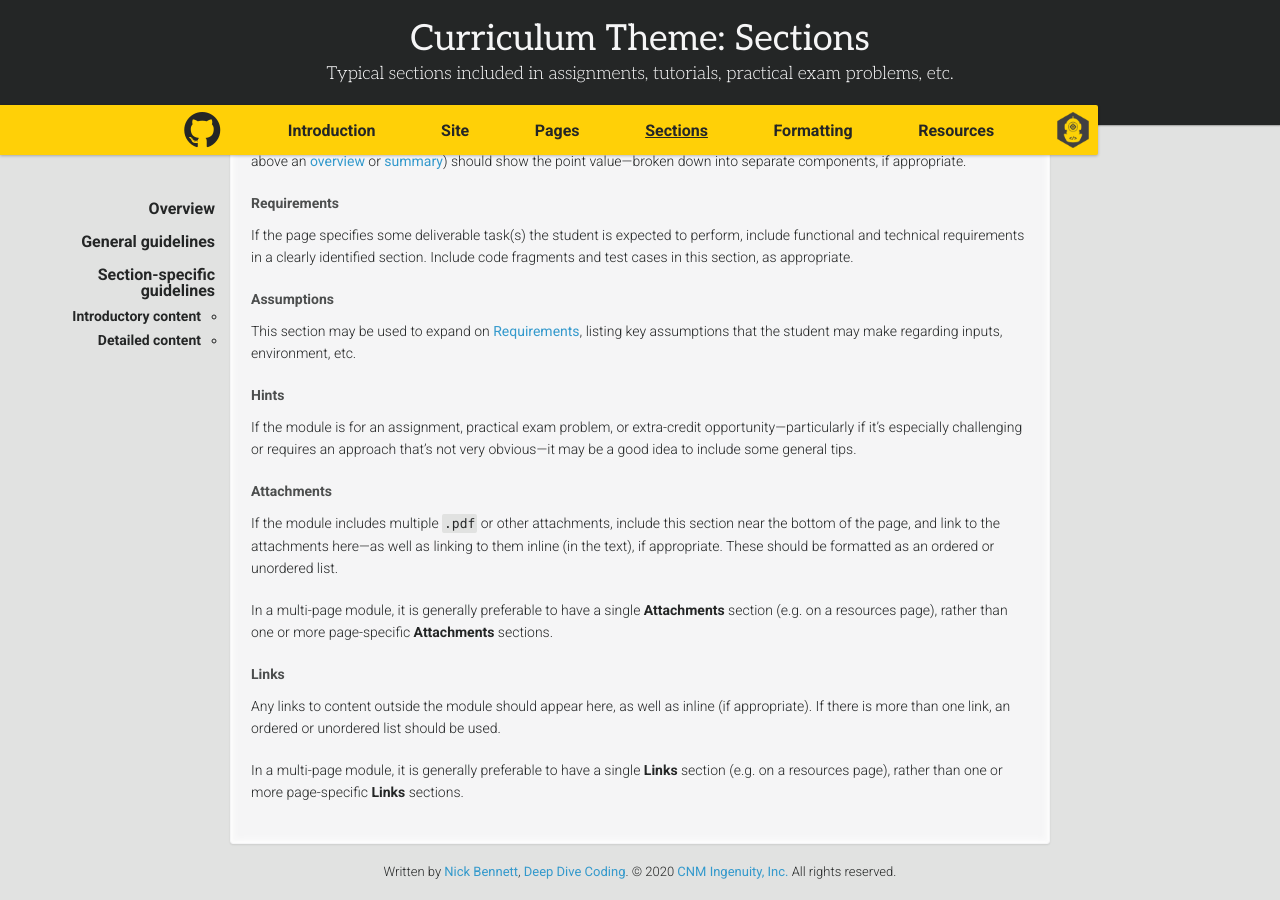
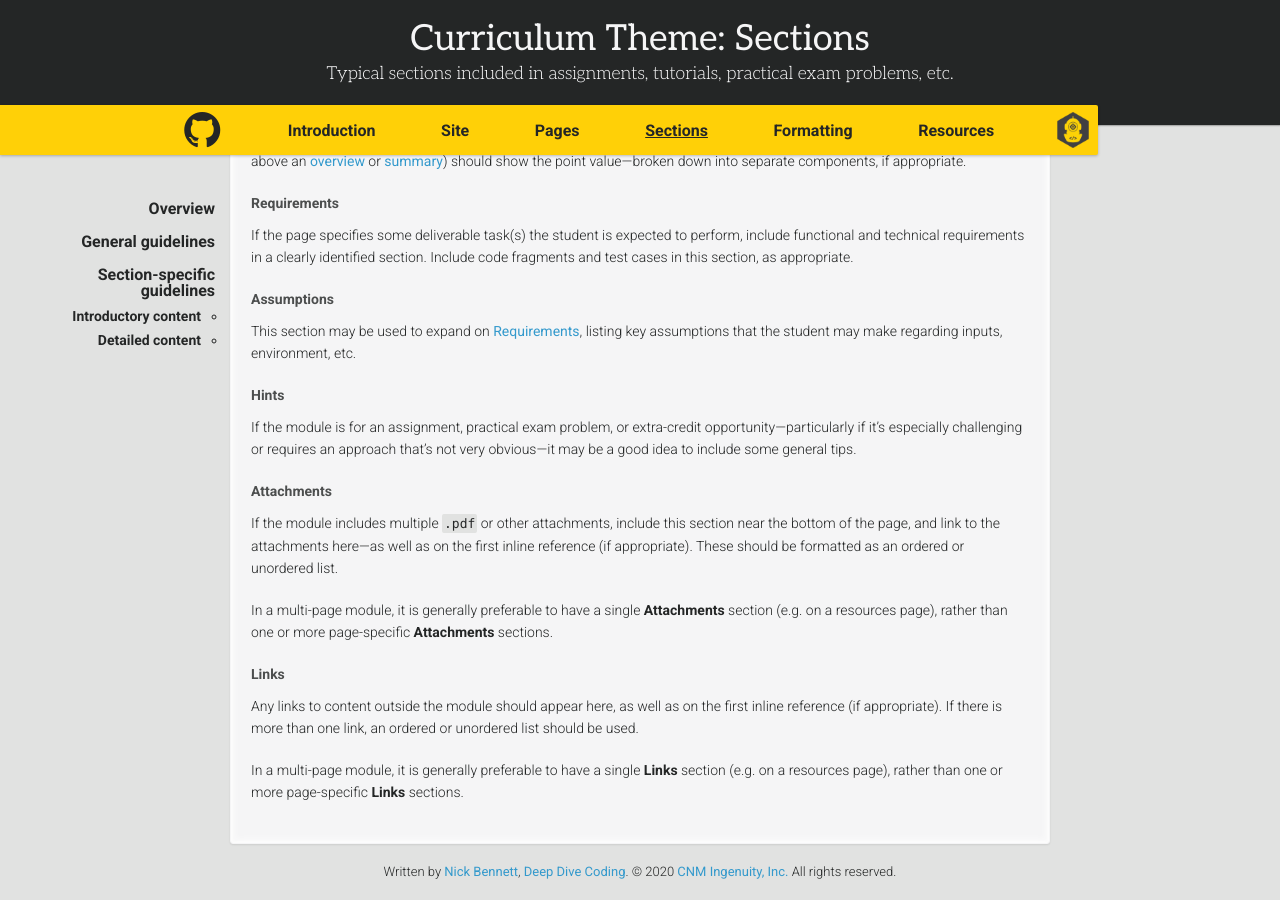
Before and after one commit to ddc-java/ddc-day, a Jekyll site: the page built from sections.md, in a window 1280 px wide and 900 px high, scrolled down 1642 px. Built offline with Jekyll 4.4.1, drawn with Linux system fonts in a browser that asks for light colours; nearby versions of some CDN libraries; some web fonts are replaced; our own code applies the rules of GitHub Pages for plain Markdown files.

Commit message:
Reconcile link advice on sections and formatting pages

```diff
--- a/sections.md
+++ b/sections.md
@@ -51,30 +51,30 @@ Alternatively, **Summary** may be used at the end of a page or module, recapitul
 
 ### Detailed content
 
-#### Value<a name="inventory-value"></a>
+#### Value
 
-If the module is an assignment, practical exam problem, or extra-credit problem, this section (at or near the top---usually even above an [overview](#inventory-overview) or [summary](#inventory-summary)) should show the point value---broken down into separate components, if appropriate.
+If the module is an assignment, practical exam problem, or extra-credit problem, this section (at or near the top---usually even above an [overview](#inventory-overview) or [summary](#summary)) should show the point value---broken down into separate components, if appropriate.
 
-#### Requirements<a name="inventory-requirements"></a>
+#### Requirements
 
 If the page specifies some deliverable task(s) the student is expected to perform, include functional and technical requirements in a clearly identified section. Include code fragments and test cases in this section, as appropriate.
 
-#### Assumptions<a name="inventory-assumptions"></a>
+#### Assumptions
 
-This section may be used to expand on [Requirements](#inventory-requirements), listing key assumptions that the student may make regarding inputs, environment, etc.
+This section may be used to expand on [Requirements](#requirements), listing key assumptions that the student may make regarding inputs, environment, etc.
 
-#### Hints<a name="inventory-hints"></a>
+#### Hints
 
 If the module is for an assignment, practical exam problem, or extra-credit opportunity---particularly if it's especially challenging or requires an approach that's not very obvious---it may be a good idea to include some general tips.
 
-#### Attachments<a name="inventory-attachments"></a>
+#### Attachments
 
-If the module includes multiple `.pdf` or other attachments, include this section near the bottom of the page, and link to the attachments here---as well as linking to them inline (in the text), if appropriate. These should be formatted as an ordered or unordered list.
+If the module includes multiple `.pdf` or other attachments, include this section near the bottom of the page, and link to the attachments here---as well as on the first inline reference (if appropriate). These should be formatted as an ordered or unordered list.
 
 In a multi-page module, it is generally preferable to have a single **Attachments** section (e.g. on a resources page), rather than one or more page-specific **Attachments** sections.
 
-#### Links<a name="inventory-hints"></a>
+#### Links
 
-Any links to content outside the module should appear here, as well as inline (if appropriate). If there is more than one link, an ordered or unordered list should be used.
+Any links to content outside the module should appear here, as well as on the first inline reference (if appropriate). If there is more than one link, an ordered or unordered list should be used.
 
 In a multi-page module, it is generally preferable to have a single **Links** section (e.g. on a resources page), rather than one or more page-specific **Links** sections.
```
Also changed, not shown: other parts of sections.md (+4 -4 lines).
